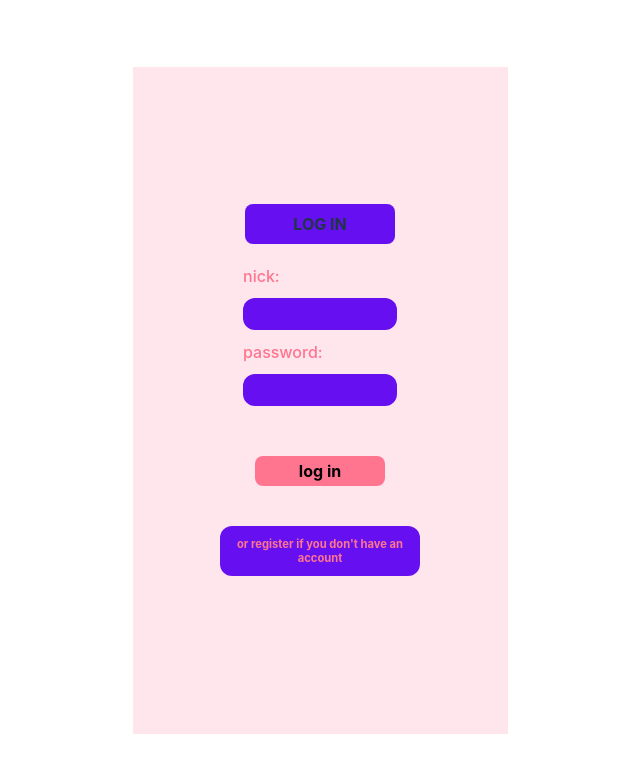
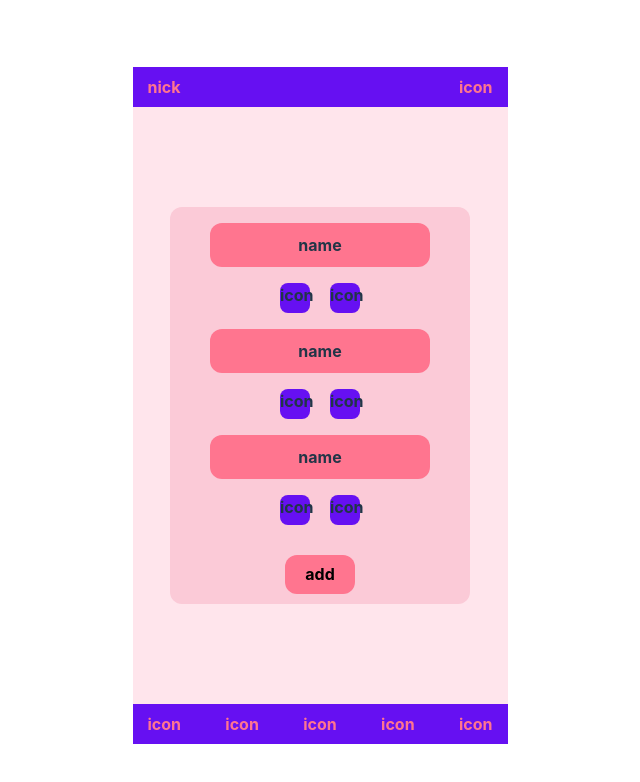
Before and after one commit to akanaszyc/perfumes, a React (Vite) app: page / in a window 1280 px wide. Shown: the top 782 px of the page, without its empty margins (320-960 px from the left). Built offline with nearby package versions, Linux system fonts and the light colour scheme.

Commit message:
some changes

```diff
--- a/src/App.jsx
+++ b/src/App.jsx
@@ -2,7 +2,7 @@ import React, { useState } from 'react'
 
 import './App.scss'
 import './variables.scss'
-// import './assets/components/account'
+import './assets/components/account'
 // import './assets/components/addwishlist'
 // import './assets/components/landing'
 // import './assets/components/loggedin'
@@ -15,6 +15,9 @@ import './assets/components/register'
 import LandingMain from './assets/components/landing'
 import RegistrationMain from './assets/components/register'
 import Login from './assets/components/login'
+import Loggedin from './assets/components/loggedin'
+import Account from './assets/components/account'
+import Wishlist from './assets/components/wishlist'
 // const supabaseUrl = 'https://mcfzyulkphxtclohghgu.supabase.co';
 // const supabaseKey = process.env.REACT_APP_SUPABASE_KEY;
 // const supabase = createClient(supabaseUrl, supabaseKey);
@@ -22,7 +25,7 @@ import Login from './assets/components/login'
 export default function App() {
   return(
     <>
-    <Login/>
+    <Wishlist/>
     </>
   )
 }
--- a/src/App.scss
+++ b/src/App.scss
@@ -93,3 +93,119 @@
 .error{
   font-size: 0.7rem;
 }
+
+.tab-header{
+  display: flex;
+  flex-direction: row;
+  align-items: center;
+  justify-content: space-between;
+  height: 40px;
+  width: 100%;
+  background-color: $secondary-color;
+  color: $text-color-two;
+  box-sizing: border-box;
+  padding: 15px;
+
+}
+
+.main-tab{
+  margin: 0 auto;
+  width: 375px;
+  height: 667px;
+  background-color: $background-color;
+  display: flex;
+  flex-direction: column;
+  align-items: center;
+  justify-content: space-between;
+  gap: 100px;
+}
+
+.account-functions{
+  display: flex;
+  flex-direction: column;
+  justify-content: space-around;
+  height: 60%;
+  gap: 20px;
+
+}
+.account-function{
+  background-color: $secondary-color;
+  width: 200px;
+  height: 50px;
+  border-radius: 12px;
+  display: flex;
+  align-items: center;
+  justify-content: center;
+  font-weight: 900;
+}
+
+.account-data{
+  display: flex;
+  flex-direction: column;
+  justify-content: space-around;
+  align-items: flex-start;
+  height: 60%;
+  width: 300px;
+  color: $text-color-two;
+}
+.button-edit{
+  width: 150px;
+  height: 50px;
+  border: none;
+  background-color: $secondary-color;
+  border-radius: 12px;
+  font-size: 1rem;
+  margin: 40px;
+  color: $text-color-one;
+  align-self: center;
+  display: flex;
+  align-items: center;
+  justify-content: center;
+}
+
+.wishlist-area{
+  height: 100%;
+  width: 300px;
+  background-color: $thirdy-color;
+  border-radius: 12px;
+  display: flex;
+  flex-direction: column;
+  justify-content: space-between;
+}
+.wishlist-item{
+  display: flex;
+  height: 25%;
+  justify-content: center;
+
+}
+.wishlist-name{
+  p{
+    background-color: $text-color-two;
+    padding: 10px;
+    width: 200px;
+    display: block;
+    border-radius: 12px;
+  }
+}
+.wishlist-icons{
+  display: flex;
+  align-items: center;
+  justify-content: center;
+  gap: 20px;
+  div{
+    background-color: $secondary-color;
+    width: 30px;
+    height: 30px;
+    border-radius: 8px;
+  }
+}
+.add-wishlist{
+  width: 70px;
+  align-self: center;
+  margin-top: 30px;
+  margin-bottom: 10px;
+  border: none;
+  background-color: $text-color-two;
+  border-radius: 12px;
+  font-size: 1rem;
+}
--- a/src/assets/components/account.jsx
+++ b/src/assets/components/account.jsx
@@ -0,0 +1,41 @@
+import React, { useState } from 'react'
+import { createClient } from '@supabase/supabase-js'
+
+
+export default function Account() {
+    const [accountData, setAccountData] = useState({
+        nick:'',
+        email: '',
+        password: '',
+        mynotes: '',
+    });
+    const [isEdited, setIsEdited] = useState(false);
+
+    //pobranie danych z supabase i wstawienie ich do statu//
+    //jeśli isEdited=true, widok zmienia się na input a button na submit//
+    //updatowanie danych i zmiana danych w supabase//
+
+
+    return(
+       <div className='main-tab'>
+        <div className='tab-header'>
+            <p>nick</p>
+            <div>icon</div>
+        </div>
+        <div className='account-data'>
+            <p>nick:</p>
+            <p>email:</p>
+            <p>password:</p>
+            <p>my notes:</p>
+            <button className='button-edit'> edit your account</button>
+        </div>
+        <div className='tab-header'>
+            <div>icon</div>
+            <div>icon</div>
+            <div>icon</div>
+            <div>icon</div>
+            <div>icon</div>
+        </div>
+       </div>
+    )
+}
--- a/src/assets/components/loggedin.jsx
+++ b/src/assets/components/loggedin.jsx
@@ -0,0 +1,22 @@
+import React, { useState } from 'react'
+import { createClient } from '@supabase/supabase-js'
+
+export default function Loggedin() {
+
+
+return(
+    <div className='main-tab'>
+        <div className='tab-header'>
+            <p>nick</p>
+            <div>icon</div>
+        </div>
+        <div className='account-functions'>
+            <button className='account-function'>my collection</button>
+            <button className='account-function'>search notes</button>
+            <button className='account-function'>wishlist</button>
+        </div>
+
+    </div>
+)
+
+}
--- a/src/assets/components/wishlist.jsx
+++ b/src/assets/components/wishlist.jsx
@@ -0,0 +1,58 @@
+import React, { useState } from 'react'
+import { createClient } from '@supabase/supabase-js'
+
+
+export default function Wishlist() {
+
+//zaciąganie danych z supabase//
+//usuwanie i edytowanie danych//
+//po przyciśnięciu add przenoszenie do add item//
+
+
+
+    return(
+        <div className='main-tab'>
+            <div className='tab-header'>
+                <p>nick</p>
+                <div>icon</div>
+            </div>
+            <div className='wishlist-area'>
+                <div className='wishlist-item'>
+                    <div className='wishlist-name'>
+                        <p>name</p>
+                        <div className='wishlist-icons'>
+                            <div>icon</div>
+                            <div>icon</div>
+                        </div>
+                    </div>
+                </div>
+                <div className='wishlist-item'>
+                    <div className='wishlist-name'>
+                        <p>name</p>
+                        <div className='wishlist-icons'>
+                            <div>icon</div>
+                            <div>icon</div>
+                        </div>
+                    </div>
+                </div>
+                <div className='wishlist-item'>
+                    <div className='wishlist-name'>
+                        <p>name</p>
+                        <div className='wishlist-icons'>
+                            <div>icon</div>
+                            <div>icon</div>
+                        </div>
+                    </div>
+                </div>
+                <button className='add-wishlist'>add</button>
+            </div>
+            <div className='tab-header'>
+            <div>icon</div>
+            <div>icon</div>
+            <div>icon</div>
+            <div>icon</div>
+            <div>icon</div>
+            </div>
+        </div>
+    )
+}
--- a/src/variables.scss
+++ b/src/variables.scss
@@ -1,5 +1,7 @@
 $background-color: #FFE5EC;
 $secondary-color: #6610F2;
+$thirdy-color: #fbcad7;
+$button-radius: 25%;
 $text-color-one: #FFF;
 $text-color-two: #FF758F;
 $button-radius: 25%;
```
